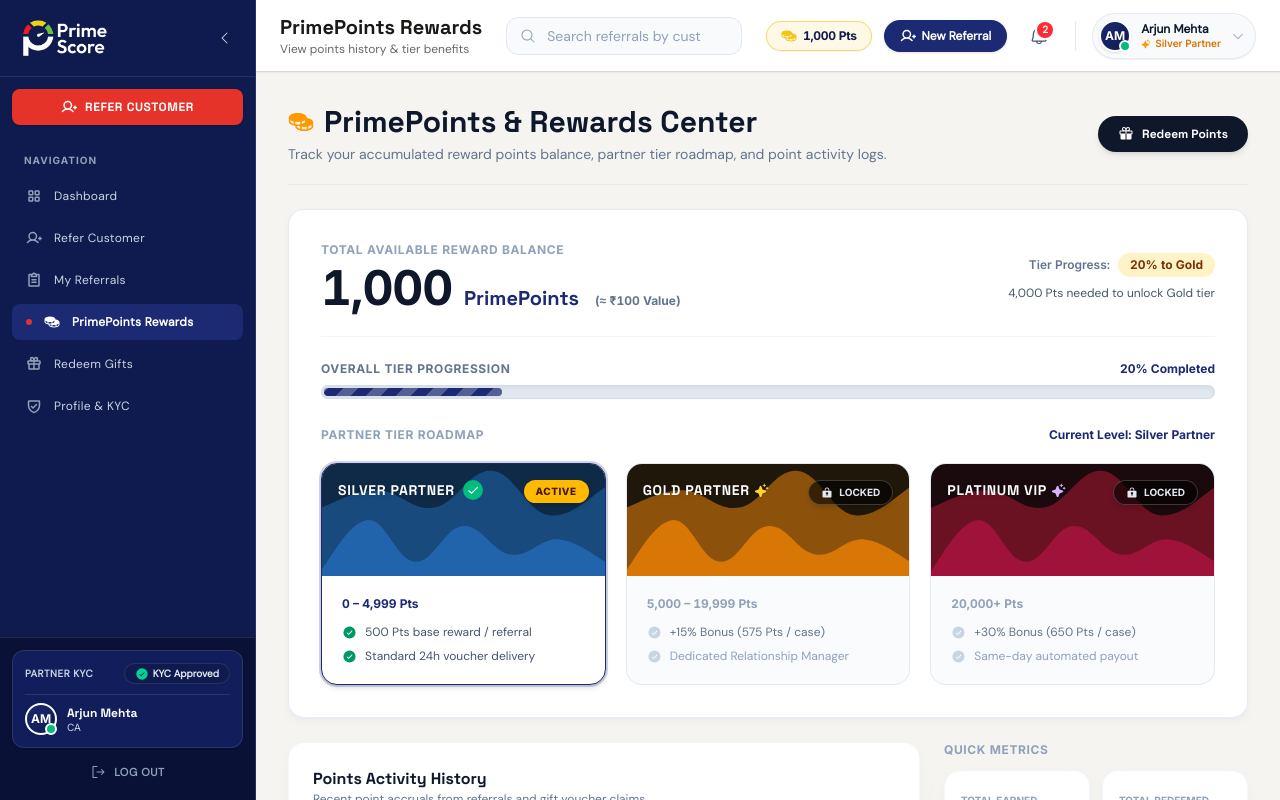
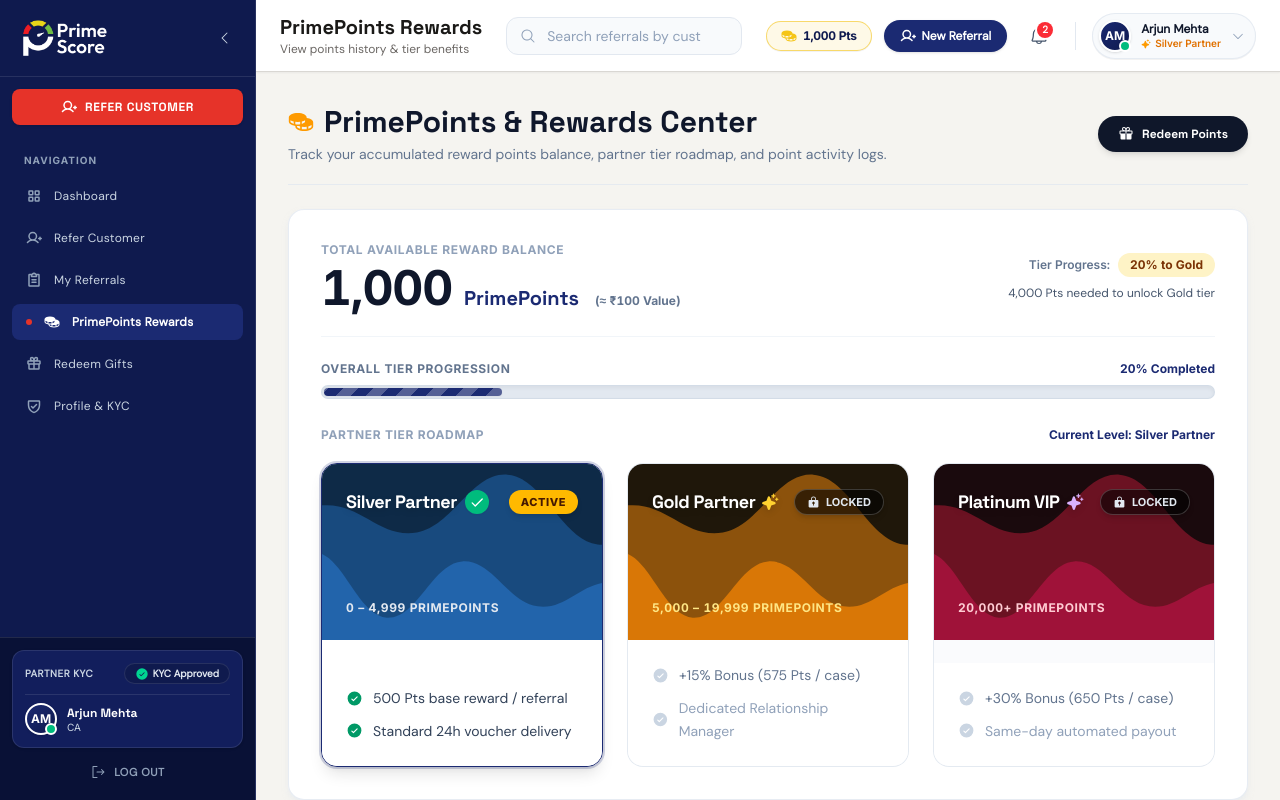
Before and after one commit to ReachOutToHardik/primescorepartner, a Next.js app: page /rewards in a window 1280 px wide. Shown: the top 800 px of the page. Built offline with nearby package versions, Linux system fonts and the light colour scheme.

Commit message:
Feature: Enlarged wave banners to h-44 and refined tier card typography with Space Grotesk and DM Sans

```diff
--- a/app/(portal)/rewards/page.tsx
+++ b/app/(portal)/rewards/page.tsx
@@ -126,42 +126,47 @@ export default function RewardsPage() {
             </span>
           </div>
 
-          <div className="grid grid-cols-1 md:grid-cols-3 gap-5">
+          <div className="grid grid-cols-1 md:grid-cols-3 gap-6">
             {/* SILVER TIER (Base/Completed) */}
             <div className={`rounded-2xl border transition-all relative overflow-hidden flex flex-col justify-between ${
-              currentTier === 'Silver' ? 'bg-white border-[#1B2A72] ring-2 ring-[#1B2A72]/20 shadow-md' : 'bg-slate-50/80 border-slate-200/80'
+              currentTier === 'Silver' ? 'bg-white border-[#1B2A72] ring-2 ring-[#1B2A72]/20 shadow-lg' : 'bg-slate-50/80 border-slate-200/80'
             }`}>
-              {/* Big Wave Banner (Tier 1) */}
-              <div className="h-28 relative p-4 flex items-start justify-between overflow-hidden">
+              {/* Extra Big Wave Banner (Tier 1) */}
+              <div className="h-44 relative p-6 flex flex-col justify-between overflow-hidden">
                 <img
                   src="/tier1-wave.svg"
                   alt="Silver Wave Banner"
                   className="absolute inset-0 w-full h-full object-cover object-center pointer-events-none"
                 />
 
-                <div className="relative z-10 flex items-center gap-2">
-                  <span className="text-sm font-display font-bold uppercase tracking-wider text-white drop-shadow-sm">Silver Partner</span>
-                  <span className="w-5 h-5 rounded-full bg-emerald-500 text-white flex items-center justify-center shadow-xs">
-                    <Check size={12} weight="bold" />
+                <div className="relative z-10 flex items-center justify-between">
+                  <div className="flex items-center gap-2">
+                    <span className="text-lg font-display font-extrabold tracking-tight text-white drop-shadow-md">Silver Partner</span>
+                    <span className="w-6 h-6 rounded-full bg-emerald-500 text-white flex items-center justify-center shadow-xs">
+                      <Check size={14} weight="bold" />
                     </span>
                   </div>
 
                   {currentTier === 'Silver' && (
-                  <span className="relative z-10 px-3 py-1 bg-amber-400 text-amber-950 font-mono-num text-[10px] font-extrabold uppercase rounded-full shadow-md tracking-wider">
+                    <span className="px-3 py-1 bg-amber-400 text-amber-950 font-mono-num text-[11px] font-extrabold uppercase rounded-full shadow-md tracking-wider">
                       ACTIVE
                     </span>
                   )}
                 </div>
 
-              <div className="p-5 space-y-3">
-                <p className="text-xs font-mono-num text-[#1B2A72] font-bold">0 &ndash; 4,999 Pts</p>
-                <ul className="text-xs text-slate-600 space-y-2 font-medium">
-                  <li className="flex items-center gap-2">
-                    <CheckCircle size={15} className="text-emerald-600 shrink-0" weight="fill" />
+                <div className="relative z-10">
+                  <p className="text-xs font-mono-num text-slate-200 font-bold tracking-wider uppercase">0 &ndash; 4,999 PrimePoints</p>
+                </div>
+              </div>
+
+              <div className="p-6 space-y-3 bg-white">
+                <ul className="text-sm text-slate-700 space-y-2.5 font-medium leading-relaxed">
+                  <li className="flex items-center gap-2.5">
+                    <CheckCircle size={17} className="text-emerald-600 shrink-0" weight="fill" />
                     <span>500 Pts base reward / referral</span>
                   </li>
-                  <li className="flex items-center gap-2">
-                    <CheckCircle size={15} className="text-emerald-600 shrink-0" weight="fill" />
+                  <li className="flex items-center gap-2.5">
+                    <CheckCircle size={17} className="text-emerald-600 shrink-0" weight="fill" />
                     <span>Standard 24h voucher delivery</span>
                   </li>
                 </ul>
@@ -171,53 +176,58 @@ export default function RewardsPage() {
             {/* GOLD TIER */}
             <div className={`rounded-2xl border transition-all relative overflow-hidden flex flex-col justify-between ${
               currentTier === 'Gold'
-                ? 'bg-white border-amber-500 ring-2 ring-amber-500/30 shadow-md'
+                ? 'bg-white border-amber-500 ring-2 ring-amber-500/30 shadow-lg'
                 : totalPoints >= 5000
                 ? 'bg-emerald-50/40 border-emerald-300'
                 : 'bg-slate-50/70 border-slate-200/90'
             }`}>
-              {/* Big Wave Banner (Tier 2) */}
-              <div className="h-28 relative p-4 flex items-start justify-between overflow-hidden">
+              {/* Extra Big Wave Banner (Tier 2) */}
+              <div className="h-44 relative p-6 flex flex-col justify-between overflow-hidden">
                 <img
                   src="/tier2-wave.svg"
                   alt="Gold Wave Banner"
                   className="absolute inset-0 w-full h-full object-cover object-center pointer-events-none"
                 />
 
-                <div className="relative z-10 flex items-center gap-2">
-                  <span className="text-sm font-display font-bold uppercase tracking-wider text-white flex items-center gap-1 drop-shadow-sm">
+                <div className="relative z-10 flex items-center justify-between">
+                  <div className="flex items-center gap-2">
+                    <span className="text-lg font-display font-extrabold tracking-tight text-white flex items-center gap-1.5 drop-shadow-md">
                       <span>Gold Partner</span>
-                    <Sparkle size={15} className="text-amber-300" weight="fill" />
+                      <Sparkle size={18} className="text-amber-300" weight="fill" />
                     </span>
 
                     {totalPoints >= 5000 ? (
-                    <span className="w-5 h-5 rounded-full bg-emerald-500 text-white flex items-center justify-center shadow-xs">
-                      <Check size={12} weight="bold" />
+                      <span className="w-6 h-6 rounded-full bg-emerald-500 text-white flex items-center justify-center shadow-xs">
+                        <Check size={14} weight="bold" />
                       </span>
                     ) : null}
                   </div>
 
                   {currentTier === 'Gold' ? (
-                  <span className="relative z-10 px-3 py-1 bg-amber-400 text-amber-950 font-mono-num text-[10px] font-extrabold uppercase rounded-full shadow-md tracking-wider">
+                    <span className="px-3 py-1 bg-amber-400 text-amber-950 font-mono-num text-[11px] font-extrabold uppercase rounded-full shadow-md tracking-wider">
                       ACTIVE
                     </span>
                   ) : totalPoints < 5000 ? (
-                  <span className="relative z-10 px-3 py-1 bg-black/60 text-slate-200 font-mono-num text-[10px] font-bold uppercase rounded-full flex items-center gap-1.5 border border-white/20 shadow-md">
-                    <LockKey size={12} weight="fill" />
+                    <span className="px-3 py-1 bg-black/60 text-slate-200 font-mono-num text-[11px] font-bold uppercase rounded-full flex items-center gap-1.5 border border-white/20 shadow-md">
+                      <LockKey size={13} weight="fill" />
                       <span>LOCKED</span>
                     </span>
                   ) : null}
                 </div>
 
-              <div className="p-5 space-y-3">
-                <p className={`text-xs font-mono-num font-bold ${totalPoints < 5000 ? 'text-slate-400' : 'text-amber-600'}`}>5,000 &ndash; 19,999 Pts</p>
-                <ul className={`text-xs space-y-2 font-medium ${totalPoints < 5000 ? 'text-slate-400' : 'text-slate-600'}`}>
-                  <li className="flex items-center gap-2">
-                    <CheckCircle size={15} className={totalPoints < 5000 ? 'text-slate-300' : 'text-emerald-600'} weight="fill" />
+                <div className="relative z-10">
+                  <p className="text-xs font-mono-num text-amber-200 font-bold tracking-wider uppercase">5,000 &ndash; 19,999 PrimePoints</p>
+                </div>
+              </div>
+
+              <div className="p-6 space-y-3 bg-white">
+                <ul className={`text-sm space-y-2.5 font-medium leading-relaxed ${totalPoints < 5000 ? 'text-slate-400' : 'text-slate-700'}`}>
+                  <li className="flex items-center gap-2.5">
+                    <CheckCircle size={17} className={totalPoints < 5000 ? 'text-slate-300' : 'text-emerald-600'} weight="fill" />
                     <span className={totalPoints < 5000 ? 'text-slate-500' : 'font-bold text-slate-900'}>+15% Bonus (575 Pts / case)</span>
                   </li>
-                  <li className="flex items-center gap-2">
-                    <CheckCircle size={15} className={totalPoints < 5000 ? 'text-slate-300' : 'text-emerald-600'} weight="fill" />
+                  <li className="flex items-center gap-2.5">
+                    <CheckCircle size={17} className={totalPoints < 5000 ? 'text-slate-300' : 'text-emerald-600'} weight="fill" />
                     <span>Dedicated Relationship Manager</span>
                   </li>
                 </ul>
@@ -227,53 +237,58 @@ export default function RewardsPage() {
             {/* PLATINUM TIER */}
             <div className={`rounded-2xl border transition-all relative overflow-hidden flex flex-col justify-between ${
               currentTier === 'Platinum'
-                ? 'bg-white border-rose-500 ring-2 ring-rose-500/20 shadow-md'
+                ? 'bg-white border-rose-500 ring-2 ring-rose-500/20 shadow-lg'
                 : totalPoints >= 20000
                 ? 'bg-emerald-50/40 border-emerald-300'
                 : 'bg-slate-50/70 border-slate-200/90'
             }`}>
-              {/* Big Wave Banner (Tier 3) */}
-              <div className="h-28 relative p-4 flex items-start justify-between overflow-hidden">
+              {/* Extra Big Wave Banner (Tier 3) */}
+              <div className="h-44 relative p-6 flex flex-col justify-between overflow-hidden">
                 <img
                   src="/tier3-wave.svg"
                   alt="Platinum Wave Banner"
                   className="absolute inset-0 w-full h-full object-cover object-center pointer-events-none"
                 />
 
-                <div className="relative z-10 flex items-center gap-2">
-                  <span className="text-sm font-display font-bold uppercase tracking-wider text-white flex items-center gap-1 drop-shadow-sm">
+                <div className="relative z-10 flex items-center justify-between">
+                  <div className="flex items-center gap-2">
+                    <span className="text-lg font-display font-extrabold tracking-tight text-white flex items-center gap-1.5 drop-shadow-md">
                       <span>Platinum VIP</span>
-                    <Sparkle size={15} className="text-purple-300" weight="fill" />
+                      <Sparkle size={18} className="text-purple-300" weight="fill" />
                     </span>
 
                     {totalPoints >= 20000 ? (
-                    <span className="w-5 h-5 rounded-full bg-emerald-500 text-white flex items-center justify-center shadow-xs">
-                      <Check size={12} weight="bold" />
+                      <span className="w-6 h-6 rounded-full bg-emerald-500 text-white flex items-center justify-center shadow-xs">
+                        <Check size={14} weight="bold" />
                       </span>
                     ) : null}
                   </div>
 
                   {currentTier === 'Platinum' ? (
-                  <span className="relative z-10 px-3 py-1 bg-purple-400 text-purple-950 font-mono-num text-[10px] font-extrabold uppercase rounded-full shadow-md tracking-wider">
+                    <span className="px-3 py-1 bg-purple-400 text-purple-950 font-mono-num text-[11px] font-extrabold uppercase rounded-full shadow-md tracking-wider">
                       ACTIVE
                     </span>
                   ) : totalPoints < 20000 ? (
-                  <span className="relative z-10 px-3 py-1 bg-black/60 text-slate-200 font-mono-num text-[10px] font-bold uppercase rounded-full flex items-center gap-1.5 border border-white/20 shadow-md">
-                    <LockKey size={12} weight="fill" />
+                    <span className="px-3 py-1 bg-black/60 text-slate-200 font-mono-num text-[11px] font-bold uppercase rounded-full flex items-center gap-1.5 border border-white/20 shadow-md">
+                      <LockKey size={13} weight="fill" />
                       <span>LOCKED</span>
                     </span>
                   ) : null}
                 </div>
 
-              <div className="p-5 space-y-3">
-                <p className={`text-xs font-mono-num font-bold ${totalPoints < 20000 ? 'text-slate-400' : 'text-purple-600'}`}>20,000+ Pts</p>
-                <ul className={`text-xs space-y-2 font-medium ${totalPoints < 20000 ? 'text-slate-400' : 'text-slate-600'}`}>
-                  <li className="flex items-center gap-2">
-                    <CheckCircle size={15} className={totalPoints < 20000 ? 'text-slate-300' : 'text-emerald-600'} weight="fill" />
+                <div className="relative z-10">
+                  <p className="text-xs font-mono-num text-rose-200 font-bold tracking-wider uppercase">20,000+ PrimePoints</p>
+                </div>
+              </div>
+
+              <div className="p-6 space-y-3 bg-white">
+                <ul className={`text-sm space-y-2.5 font-medium leading-relaxed ${totalPoints < 20000 ? 'text-slate-400' : 'text-slate-700'}`}>
+                  <li className="flex items-center gap-2.5">
+                    <CheckCircle size={17} className={totalPoints < 20000 ? 'text-slate-300' : 'text-emerald-600'} weight="fill" />
                     <span className={totalPoints < 20000 ? 'text-slate-500' : 'font-bold text-slate-900'}>+30% Bonus (650 Pts / case)</span>
                   </li>
-                  <li className="flex items-center gap-2">
-                    <CheckCircle size={15} className={totalPoints < 20000 ? 'text-slate-300' : 'text-emerald-600'} weight="fill" />
+                  <li className="flex items-center gap-2.5">
+                    <CheckCircle size={17} className={totalPoints < 20000 ? 'text-slate-300' : 'text-emerald-600'} weight="fill" />
                     <span>Same-day automated payout</span>
                   </li>
                 </ul>
```
Lines whose indentation alone changed are shown as unchanged.
